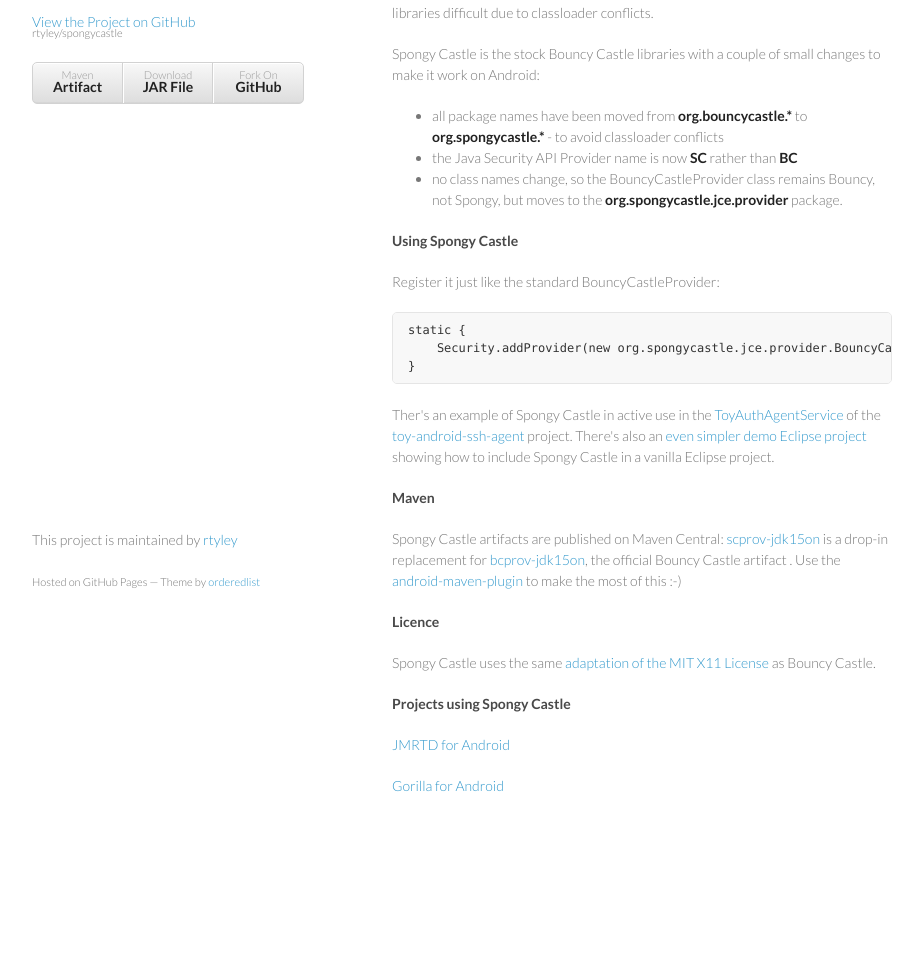
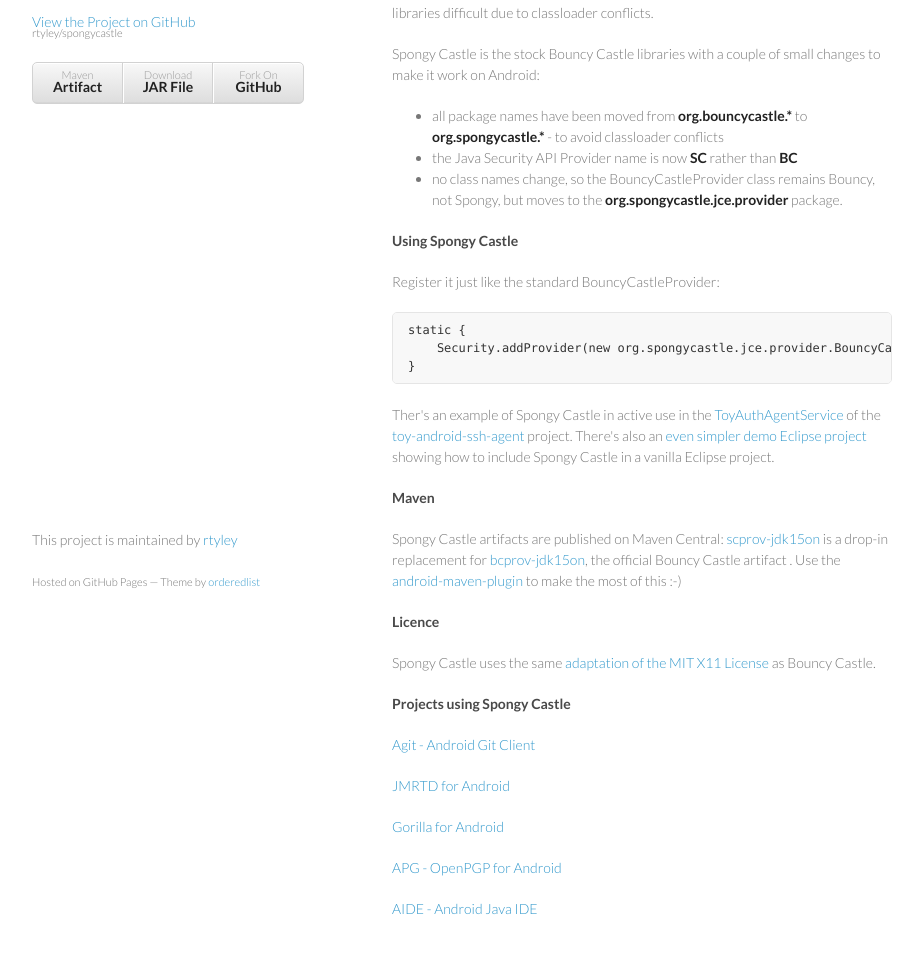
Before and after one commit to open-keychain/spongycastle, a plain HTML site: page index.html in a window 1280 px wide. Shown: the part 139-1092 px from the top of the page, without its empty margins (178-1101 px from the left). Before the commit the page ends 1005 px from the top, so only its background shows below. Drawn offline with Linux system fonts and the light colour scheme.

Commit message:
Update list of projects using Spongy Castle

```diff
--- a/index.html
+++ b/index.html
@@ -59,9 +59,15 @@
 
 <h4>Projects using Spongy Castle</h4>
 
+<p><a href="https://play.google.com/store/apps/details?id=com.madgag.agit">Agit - Android Git Client</a></p>
+
 <p><a href="http://martijno.blogspot.com/2011/07/jmrtd-for-android.html">JMRTD for Android</a></p>
 
 <p><a href="https://github.com/zdia/gorilla/wiki/Gorilla-for-Android">Gorilla for Android</a></p>
+
+<p><a href="http://code.google.com/p/android-privacy-guard/wiki/BuildingAPG">APG - OpenPGP for Android</a></p>
+
+<p><a href="https://play.google.com/store/apps/details?id=com.aide.ui">AIDE - Android Java IDE</a></p>
       </section>
       <footer>
         <p>This project is maintained by <a href="https://github.com/rtyley">rtyley</a></p>
```
